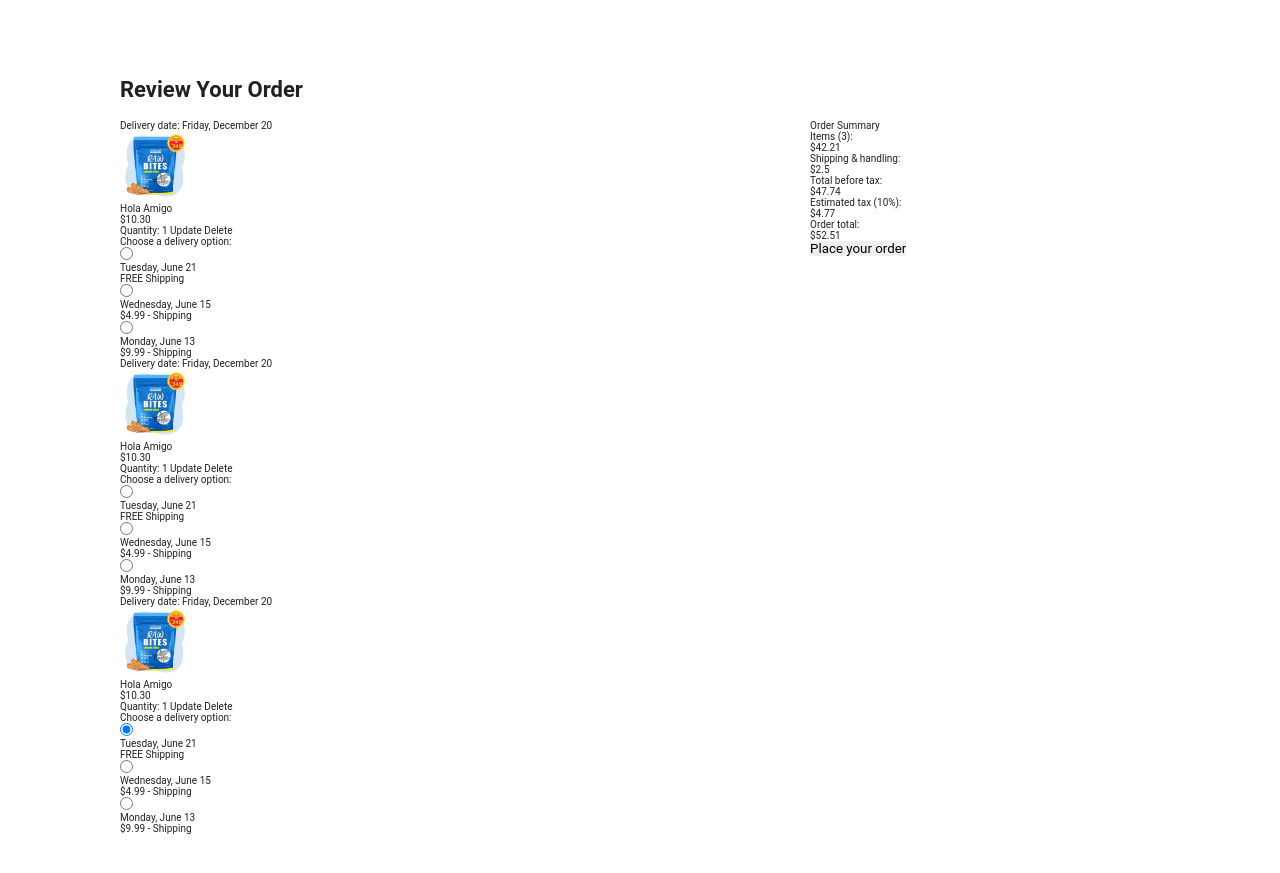
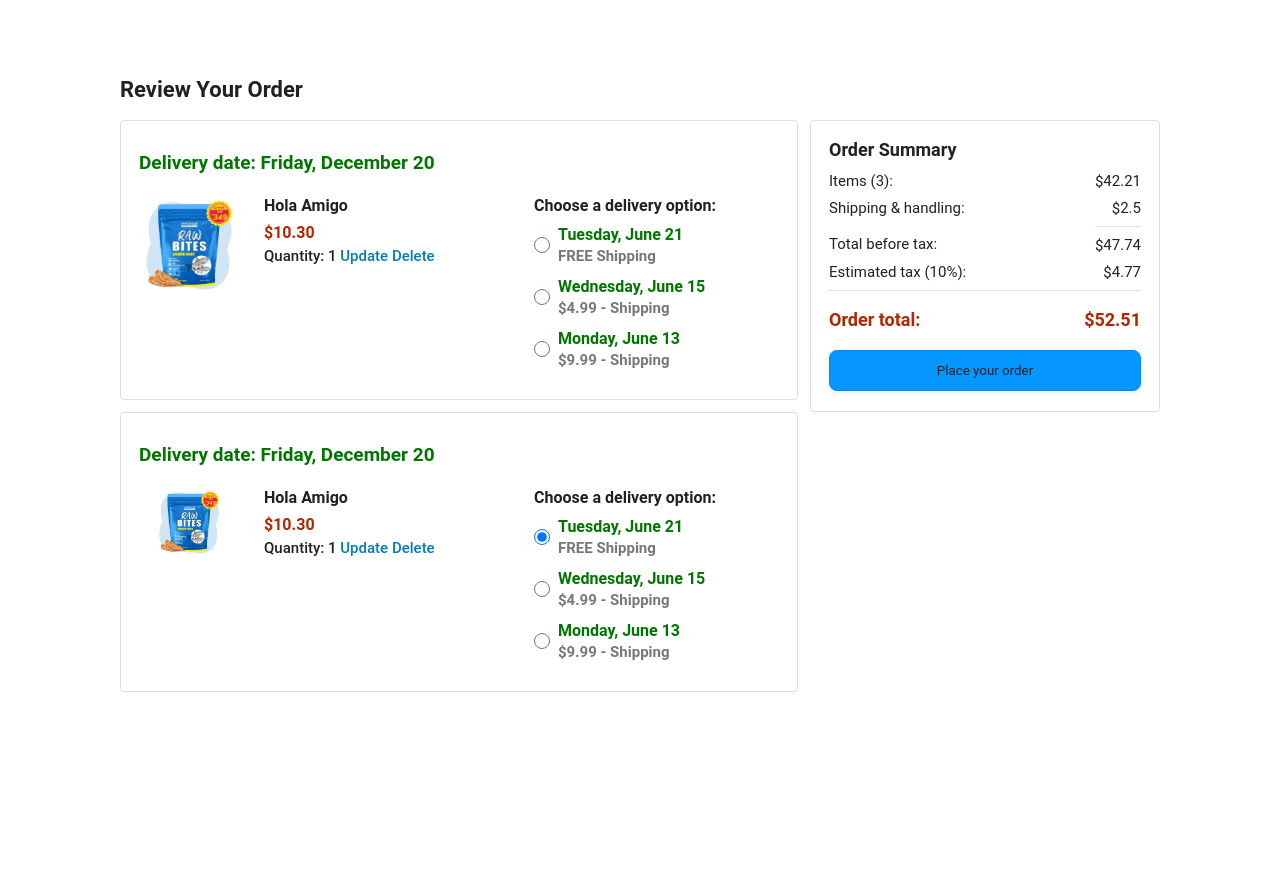
Before and after one commit to Nitish-kumar-shah/fur_care, a plain HTML site: page cartPage.html in a window 1280 px wide. Shown: the part 63-936 px from the top of the page. Drawn offline with Linux system fonts and the light colour scheme.

Commit message:
finsih cartPage's html & css

```diff
--- a/STYLE/cartPage.css
+++ b/STYLE/cartPage.css
@@ -92,7 +92,7 @@ html {
   text-align: right;
   width: 150px;
 }
-/* main start here */
+/* main start here *************************************/
 .main {
   max-width: 1100px;
   padding-left: 30px;
@@ -125,3 +125,152 @@ html {
     grid-template-columns: 1fr;
   }
 }
+.cart-item-container,
+.payment-summary {
+  border: 1px solid rgb(222, 222, 222);
+  border-radius: 4px;
+  padding: 18px;
+}
+.cart-item-container {
+  margin-bottom: 12px;
+}
+.payment-summary {
+  padding-bottom: 5px;
+}
+
+@media (max-width: 1000px) {
+  .payment-summary {
+    grid-row: 1;
+    margin-bottom: 12px;
+  }
+}
+.delivery-date {
+  color: rgb(0, 118, 0);
+  font-size: 19px;
+  font-weight: 700;
+  margin-top: 12px;
+  margin-bottom: 22px;
+}
+
+.cart-item-details-grid {
+  display: grid;
+  grid-template-columns: 100px 1fr 1fr;
+  column-gap: 25px;
+}
+@media (max-width: 1000px) {
+  .cart-item-details-grid {
+    grid-template-columns: 100px 1fr;
+    row-gap: 30px;
+  }
+}
+
+.product-image {
+  max-width: 100%;
+  max-height: 120px;
+
+  margin-left: auto;
+  margin-right: auto;
+}
+
+.product-name {
+  font-size: 16px;
+  font-weight: 700;
+  margin-bottom: 8px;
+}
+
+.product-price {
+  font-size: 16px;
+  font-weight: 700;
+  margin-bottom: 5px;
+  color: rgb(177, 39, 4);
+}
+
+.product-quantity.link-primary {
+  margin-left: 3px;
+}
+.product-quantity {
+  font-size: 15px;
+  font-weight: 500;
+}
+
+@media (max-width: 1000px) {
+  .delivery-options {
+    grid-column: 1 / span 2;
+  }
+}
+
+.delivery-options-title {
+  font-weight: 700;
+  margin-bottom: 10px;
+  font-size: 16px;
+}
+
+.delivery-option {
+  display: grid;
+  grid-template-columns: 24px 1fr;
+  margin-bottom: 12px;
+  cursor: pointer;
+}
+
+.delivery-option-input {
+  margin-right: 8px;
+  cursor: pointer;
+}
+
+.delivery-option-date {
+  font-size: 16px;
+  font-weight: 900;
+  color: rgb(0, 118, 0);
+  font-weight: 600;
+  margin-bottom: 3px;
+}
+
+.delivery-option-price {
+  font-weight: 600;
+  color: rgb(120, 120, 120);
+  font-size: 15px;
+}
+
+.payment-summary-title {
+  font-weight: 700;
+  font-size: 18px;
+  margin-bottom: 12px;
+}
+
+.payment-summary-row {
+  display: grid;
+  grid-template-columns: 1fr auto;
+
+  font-size: 15px;
+  margin-bottom: 9px;
+}
+
+.payment-summary-money {
+  text-align: right;
+}
+
+.subtotal-row .payment-summary-money {
+  border-top: 1px solid rgb(222, 222, 222);
+}
+
+.subtotal-row div {
+  padding-top: 9px;
+}
+
+.total-row {
+  color: rgb(177, 39, 4);
+  font-weight: 700;
+  font-size: 18px;
+
+  border-top: 1px solid rgb(222, 222, 222);
+  padding-top: 18px;
+}
+.place-order-button {
+  width: 100%;
+  padding-top: 12px;
+  padding-bottom: 12px;
+  border-radius: 8px;
+
+  margin-top: 11px;
+  margin-bottom: 15px;
+}
--- a/STYLE/products.css
+++ b/STYLE/products.css
@@ -388,7 +388,7 @@ navbar {
 }
 .product-name {
   height: 40px;
-  margin-bottom: 5px;
+  margin-bottom: 11px;
   font-size: 18px;
   font-family: Cambria, Cochin, Georgia, Times, "Times New Roman", serif;
   /* font-weight: 600; */
@@ -397,7 +397,7 @@ navbar {
 .product-rating-container {
   display: flex;
   align-items: center;
-  margin-bottom: 10px;
+  margin-bottom: 12px;
 }
 
 .product-rating-stars {
@@ -406,16 +406,18 @@ navbar {
 }
 
 .product-rating-count {
+  font-size: 12px;
   color: rgb(1, 124, 182);
   cursor: pointer;
   margin-top: 3px;
 }
 .product-price {
+  font-size: 15px;
   font-weight: 700;
   margin-bottom: 10px;
 }
 .product-quantity-container {
-  margin-bottom: 17px;
+  margin-bottom: 10px;
 }
 
 .product-spacer {
--- a/STYLE/shared/general.css
+++ b/STYLE/shared/general.css
@@ -2,23 +2,28 @@ body {
   font-family: Roboto, Arial;
   color: rgb(33, 33, 33);
   /* The <body> element has a default margin of 8px
-       on all sides. This removes the default margins. */
+     on all sides. This removes the default margins. */
   margin: 0;
 }
-select {
-  color: rgb(33, 33, 33);
-  background-color: rgb(240, 240, 240);
-  border: 1px solid rgb(213, 217, 217);
-  border-radius: 8px;
-  padding: 3px 5px;
-  font-size: 15px;
-  cursor: pointer;
-  box-shadow: 0 2px 5px rgba(213, 217, 217, 0.5);
+
+/* <p> elements have a default margin on the top
+   and bottom. This removes the default margins. */
+p {
+  margin: 0;
 }
 
-select:focus,
-input:focus {
-  outline: 2px solid rgb(255, 153, 0);
+button {
+  cursor: pointer;
+}
+
+select {
+  cursor: pointer;
+}
+
+input,
+select,
+button {
+  font-family: Roboto, Arial;
 }
 
 .limit-text-to-2-lines {
@@ -45,3 +50,28 @@ input:focus {
   border-color: hsl(205, 100%, 47%);
   box-shadow: none;
 }
+
+.link-primary {
+  color: rgb(1, 124, 182);
+  cursor: pointer;
+}
+
+.link-primary:hover {
+  color: rgb(196, 80, 0);
+}
+
+select {
+  color: rgb(33, 33, 33);
+  background-color: rgb(240, 240, 240);
+  border: 1px solid rgb(213, 217, 217);
+  border-radius: 8px;
+  padding: 3px 5px;
+  font-size: 15px;
+  cursor: pointer;
+  box-shadow: 0 2px 5px rgba(213, 217, 217, 0.5);
+}
+
+select:focus,
+input:focus {
+  outline: 2px solid rgb(255, 153, 0);
+}
--- a/cartPage.html
+++ b/cartPage.html
@@ -36,26 +36,31 @@
 
       <div class="checkout-grid">
         <div class="order-summary">
+          <!-- 1 element start here -->
           <div class="cart-item-container">
             <div class="delivery-date">Delivery date: Friday, December 20</div>
             <div class="cart-item-details-grid">
               <img
                 class="product-image"
                 src="/IMAGES/Products/pet-product3.webp"
-                width="70px"
+                width=""
               />
               <div class="cart-item-details">
                 <div class="product-name">Hola Amigo</div>
                 <div class="product-price">$10.30</div>
                 <div class="product-quantity">
                   <span> Quantity: <span class="quantity-lable">1</span> </span>
-                  <span class="update-quantity-link"> Update </span>
-                  <span class="delete-quantity-link"> Delete </span>
+                  <span class="update-quantity-link link-primary">
+                    Update
+                  </span>
+                  <span class="delete-quantity-link link-primary">
+                    Delete
+                  </span>
                 </div>
               </div>
 
-              <div class="delivery-option">
-                <div class="delivery-option-title">
+              <div class="delivery-options">
+                <div class="delivery-options-title">
                   Choose a delivery option:
                 </div>
                 <div class="delivery-option">
@@ -109,13 +114,17 @@
                 <div class="product-price">$10.30</div>
                 <div class="product-quantity">
                   <span> Quantity: <span class="quantity-lable">1</span> </span>
-                  <span class="update-quantity-link"> Update </span>
-                  <span class="delete-quantity-link"> Delete </span>
+                  <span class="update-quantity-link link-primary">
+                    Update
+                  </span>
+                  <span class="delete-quantity-link link-primary">
+                    Delete
+                  </span>
                 </div>
               </div>
 
-              <div class="delivery-option">
-                <div class="delivery-option-title">
+              <div class="delivery-options">
+                <div class="delivery-options-title">
                   Choose a delivery option:
                 </div>
                 <div class="delivery-option">
@@ -155,67 +164,9 @@
               </div>
             </div>
           </div>
-          <!-- item 2 -->
-          <div class="cart-item-container">
-            <div class="delivery-date">Delivery date: Friday, December 20</div>
-            <div class="cart-item-details-grid">
-              <img
-                class="product-image"
-                src="/IMAGES/Products/pet-product3.webp"
-                width="70px"
-              />
-              <div class="cart-item-details">
-                <div class="product-name">Hola Amigo</div>
-                <div class="product-price">$10.30</div>
-                <div class="product-quantity">
-                  <span> Quantity: <span class="quantity-lable">1</span> </span>
-                  <span class="update-quantity-link"> Update </span>
-                  <span class="delete-quantity-link"> Delete </span>
-                </div>
-              </div>
-
-              <div class="delivery-option">
-                <div class="delivery-option-title">
-                  Choose a delivery option:
-                </div>
-                <div class="delivery-option">
-                  <input
-                    type="radio"
-                    checked
-                    class="delivery-option-input"
-                    name="delivery-option-1"
-                  />
-                  <div>
-                    <div class="delivery-option-date">Tuesday, June 21</div>
-                    <div class="delivery-option-price">FREE Shipping</div>
-                  </div>
-                </div>
-                <div class="delivery-option">
-                  <input
-                    type="radio"
-                    class="delivery-option-input"
-                    name="delivery-option-1"
-                  />
-                  <div>
-                    <div class="delivery-option-date">Wednesday, June 15</div>
-                    <div class="delivery-option-price">$4.99 - Shipping</div>
-                  </div>
-                </div>
-                <div class="delivery-option">
-                  <input
-                    type="radio"
-                    class="delivery-option-input"
-                    name="delivery-option-1"
-                  />
-                  <div>
-                    <div class="delivery-option-date">Monday, June 13</div>
-                    <div class="delivery-option-price">$9.99 - Shipping</div>
-                  </div>
-                </div>
-              </div>
-            </div>
-          </div>
+          <!-- 1 end -->
         </div>
+        <!-- payment summary****************************** -->
         <div class="payment-summary">
           <div class="payment-summary-title">Order Summary</div>
           <div class="payment-summary-row">
@@ -242,7 +193,7 @@
             <div class="payment-summary-money">$52.51</div>
           </div>
 
-          <button class="place-order-button button-primary">
+          <button class="place-order-button btn-primary">
             Place your order
           </button>
         </div>
```
